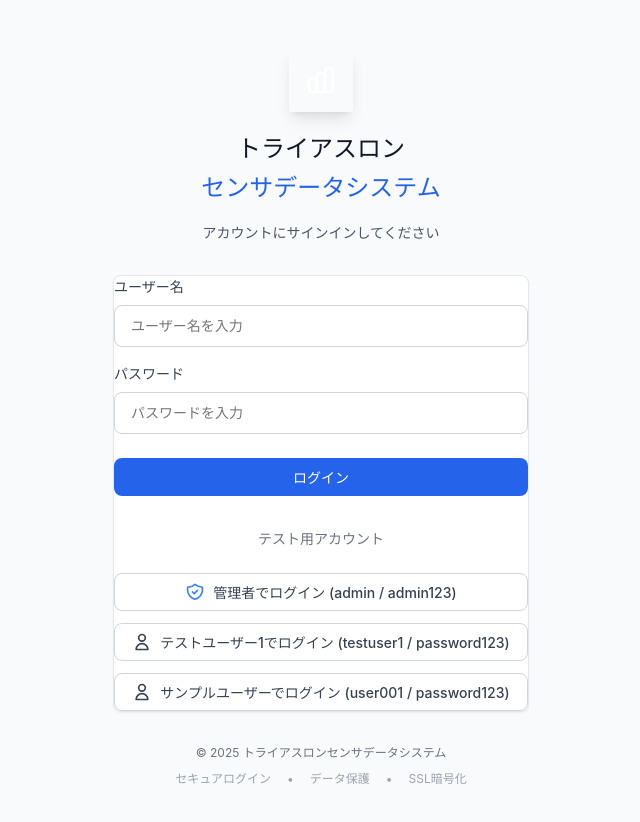
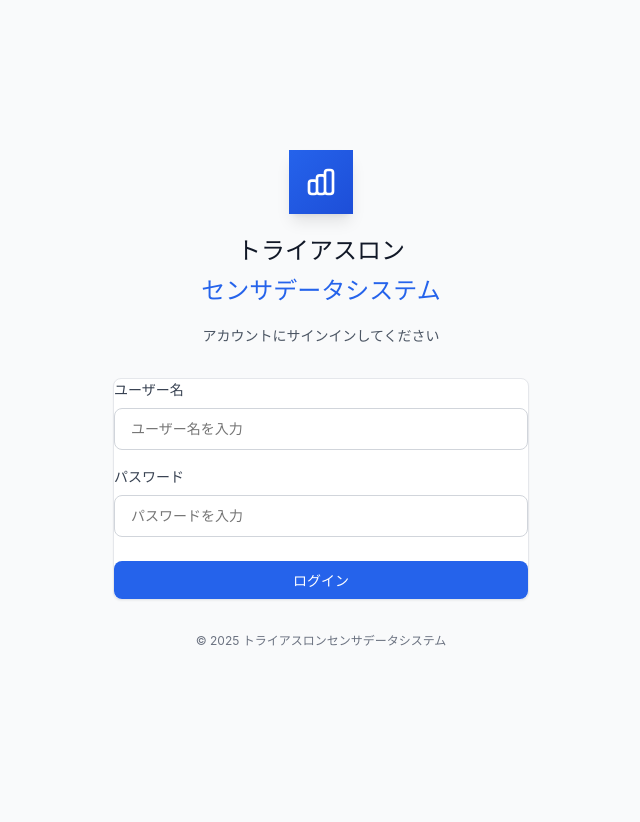
Before and after one commit to r-hasegawa/triathlon-app, a React (Vite) app in the folder triathlon-frontend/: page /login in a window 1280 px wide. Shown: the top 822 px of the page, without its empty margins (319-959 px from the left). After the commit the page ends 800 px from the top, so only its background shows below. Built offline with nearby package versions, Linux system fonts and the light colour scheme.

Commit message:
UI調整

```diff
--- a/triathlon-frontend/src/pages/Login.tsx
+++ b/triathlon-frontend/src/pages/Login.tsx
@@ -50,7 +50,12 @@ export const Login: React.FC = () => {
       <div className="mx-auto w-full max-w-md sm:max-w-md">
         <div className="text-center">
           {/* ロゴ */}
-          <div className="mx-auto mb-6 flex h-16 w-16 items-center justify-center rounded-2xl bg-gradient-to-r from-primary-600 to-primary-700 shadow-lg">
+          <div
+            className="mx-auto mb-6 flex h-16 w-16 items-center justify-center rounded-2xl shadow-lg"
+            style={{
+              background: 'linear-gradient(135deg, #2563eb 0%, #1d4ed8 100%)'
+            }}
+          >
             <svg className="h-8 w-8 text-white" fill="none" stroke="currentColor" viewBox="0 0 24 24">
               <path strokeLinecap="round" strokeLinejoin="round" strokeWidth="2" d="M9 19v-6a2 2 0 00-2-2H5a2 2 0 00-2 2v6a2 2 0 002 2h2a2 2 0 002-2zm0 0V9a2 2 0 012-2h2a2 2 0 012 2v10m-6 0a2 2 0 002 2h2a2 2 0 002-2m0 0V5a2 2 0 012-2h2a2 2 0 012 2v14a2 2 0 01-2 2h-2a2 2 0 01-2-2z" />
             </svg>
@@ -117,58 +122,6 @@ export const Login: React.FC = () => {
             </Button>
           </form>
 
-          {/* テスト用アカウント */}
-          <div className="mt-8">
-            <div className="relative">
-              <div className="absolute inset-0 flex items-center">
-                <div className="w-full border-t border-gray-300" />
-              </div>
-              <div className="relative flex justify-center text-sm">
-                <span className="bg-white px-4 font-medium text-gray-500">テスト用アカウント</span>
-              </div>
-            </div>
-
-            <div className="mt-6 space-y-3">
-              <Button
-                type="button"
-                variant="outline"
-                onClick={() => handleTestLogin('admin', 'admin123')}
-                disabled={isLoading}
-                className="w-full h-11 justify-center"
-              >
-                <svg className="mr-2 h-5 w-5 text-blue-500" fill="none" stroke="currentColor" viewBox="0 0 24 24">
-                  <path strokeLinecap="round" strokeLinejoin="round" strokeWidth="2" d="M9 12l2 2 4-4m5.618-4.016A11.955 11.955 0 0112 2.944a11.955 11.955 0 01-8.618 3.04A12.02 12.02 0 003 9c0 5.591 3.824 10.29 9 11.622 5.176-1.332 9-6.03 9-11.622 0-1.042-.133-2.052-.382-3.016z" />
-                </svg>
-                管理者でログイン (admin / admin123)
-              </Button>
-
-              <Button
-                type="button"
-                variant="outline"
-                onClick={() => handleTestLogin('testuser1', 'password123')}
-                disabled={isLoading}
-                className="w-full h-11 justify-center"
-              >
-                <svg className="mr-2 h-5 w-5 text-green-500" fill="none" stroke="currentColor" viewBox="0 0 24 24">
-                  <path strokeLinecap="round" strokeLinejoin="round" strokeWidth="2" d="M16 7a4 4 0 11-8 0 4 4 0 018 0zM12 14a7 7 0 00-7 7h14a7 7 0 00-7-7z" />
-                </svg>
-                テストユーザー1でログイン (testuser1 / password123)
-              </Button>
-
-              <Button
-                type="button"
-                variant="outline"
-                onClick={() => handleTestLogin('user001', 'password123')}
-                disabled={isLoading}
-                className="w-full h-11 justify-center"
-              >
-                <svg className="mr-2 h-5 w-5 text-purple-500" fill="none" stroke="currentColor" viewBox="0 0 24 24">
-                  <path strokeLinecap="round" strokeLinejoin="round" strokeWidth="2" d="M16 7a4 4 0 11-8 0 4 4 0 018 0zM12 14a7 7 0 00-7 7h14a7 7 0 00-7-7z" />
-                </svg>
-                サンプルユーザーでログイン (user001 / password123)
-              </Button>
-            </div>
-          </div>
         </Card>
 
         {/* フッター情報 */}
@@ -176,13 +129,6 @@ export const Login: React.FC = () => {
           <p className="text-xs text-gray-500">
             © 2025 トライアスロンセンサデータシステム
           </p>
-          <div className="mt-2 flex justify-center space-x-4 text-xs text-gray-400">
-            <span>セキュアログイン</span>
-            <span>•</span>
-            <span>データ保護</span>
-            <span>•</span>
-            <span>SSL暗号化</span>
-          </div>
         </div>
       </div>
     </div>
```
